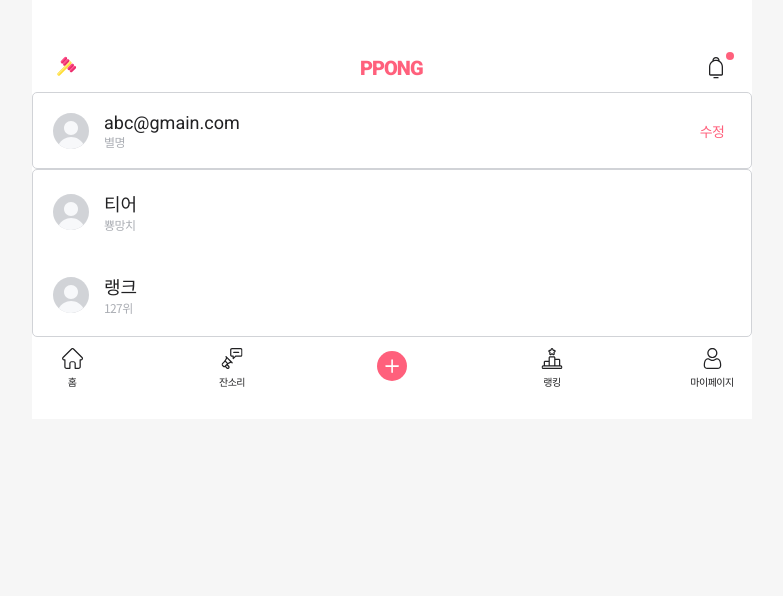
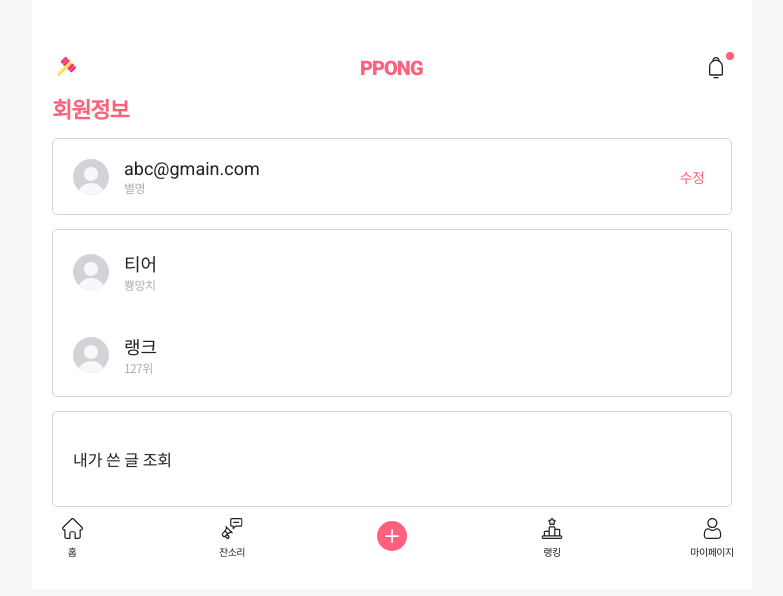
Before and after one commit to codestates-seb/seb42_main_026, a React (Create React App) app in the folder client/: page /MyPage in a window 1280 px wide. Shown: the top 596 px of the page, without its empty margins (248-1031 px from the left). Built offline with nearby package versions, Linux system fonts and the light colour scheme.

Commit message:
fix : TopNav mypage 상태 추가

```diff
--- a/client/src/components/BottomNav.tsx
+++ b/client/src/components/BottomNav.tsx
@@ -6,12 +6,10 @@ import { ReactComponent as ICON_RANK } from '../assets/ic_bottomnav_rank_button.
 import { ReactComponent as ICON_MYPAGE } from '../assets/ic_bottomnav_mypage_button.svg';
 import { useAuth } from '../hooks/useAuth';
 import { usePage } from '../hooks/usePage';
-import { useNavigate } from 'react-router-dom';
 import { useState } from 'react';
 
 const BottomNav = () => {
   const { isLoggedIn } = useAuth();
-  const navigate = useNavigate();
   const { setPageHandler } = usePage();
 
   const [clickedMenu, setClickedMenu] = useState('');
@@ -41,12 +39,6 @@ const BottomNav = () => {
       security: true,
     },
   ];
-
-  // const handleMenuClick = (id: string, link: string, security: boolean) => {
-  //   setClickedMenu(id);
-  //   // setPageHandler(isLoggedIn,id,security)
-  //   // navigate(isLoggedIn ? link : security ? '/Login' : link); //추후 navigate 수정 page 이동시마다 login 검증 필요
-  // };
 
   return (
     <GnbWrapper>
--- a/client/src/components/TopNav.tsx
+++ b/client/src/components/TopNav.tsx
@@ -21,6 +21,8 @@ export default function TopNav() {
       case 'rank':
         return '랭킹';
       case 'login':
+        return '';
+      case 'mypage':
         return '';
       default:
         return '';
--- a/client/src/page/MyPage.tsx
+++ b/client/src/page/MyPage.tsx
@@ -1,13 +1,31 @@
-import ProfileCard from "../container/mypage/ProfileCard";
-import RankCard from "../container/mypage/RankCard";
+import styled from 'styled-components';
+import ProfileCard from '../container/mypage/ProfileCard';
+import RankCard from '../container/mypage/RankCard';
+import MyPost from '../container/mypage/MyPost'
 
 const MyPage = () => {
   return (
-    <>
-      <ProfileCard></ProfileCard>
-      <RankCard></RankCard>
-    </>
+    <MyPageWrapper>
+      <MyPageTitle>회원정보</MyPageTitle>
+      <ProfileCard />
+      <RankCard />
+      <MyPost />
+    </MyPageWrapper>
   );
 };
 
 export default MyPage;
+
+const MyPageWrapper = styled.div`
+  display: flex;
+  flex-direction: column;
+  gap: 14px;
+  padding: 0px 20px;
+`;
+
+const MyPageTitle = styled.span`
+  font-size: 22px;
+  font-weight: var(--font-weight700);
+  color: var(--color-mobMain);
+  letter-spacing: var(--font-spacing-title);
+`;
--- a/client/src/store/reducers/authReducer.ts
+++ b/client/src/store/reducers/authReducer.ts
@@ -6,7 +6,7 @@ export interface AuthState {
 }
 
 const initialState: AuthState = {
-  isLogin: false,
+  isLogin: true,
   value: '상태',
 };
 
```
